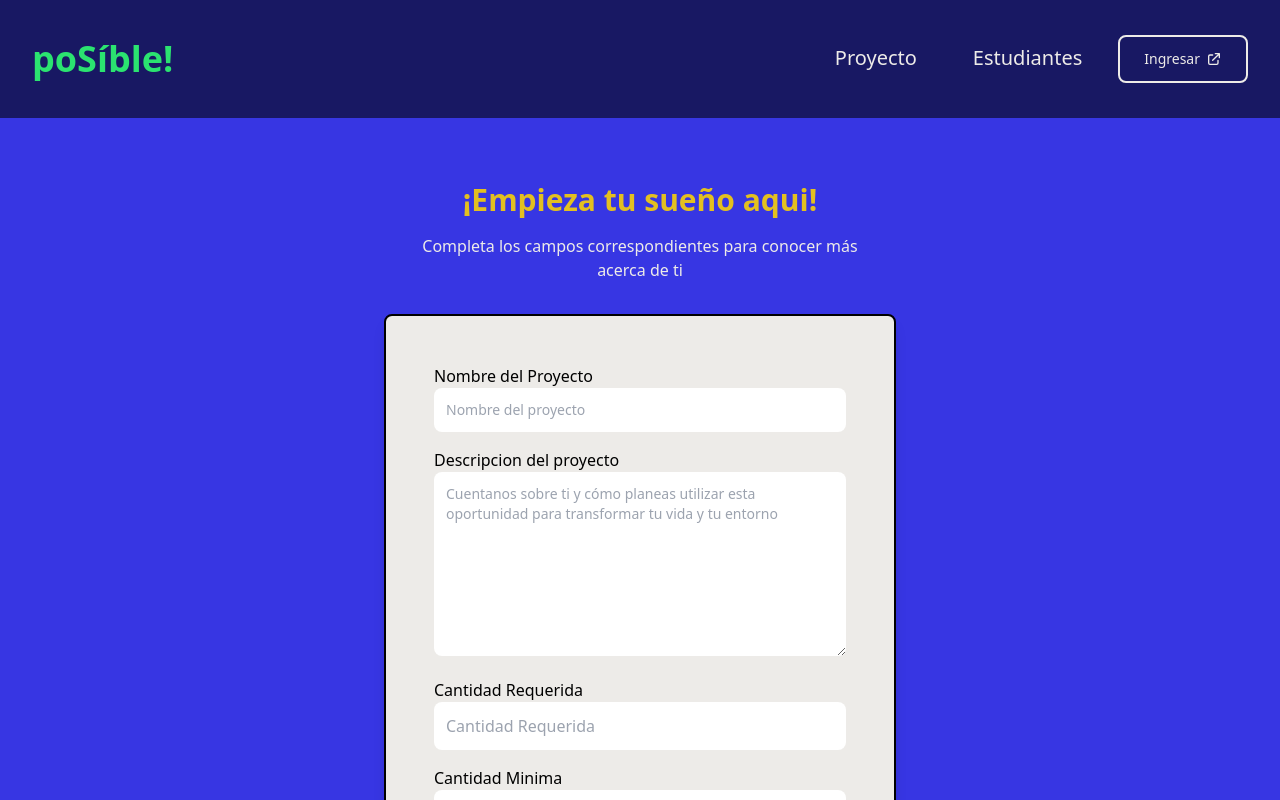
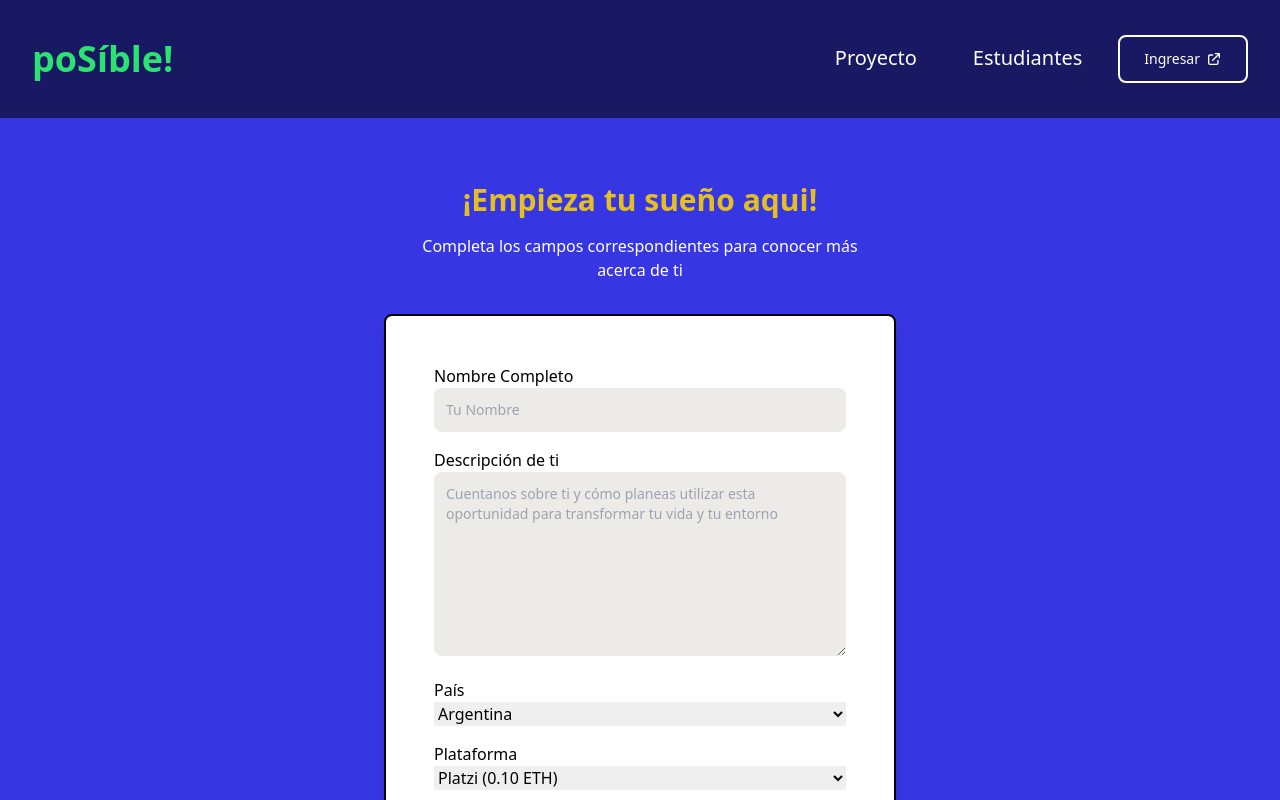
Before and after one commit to ricardoprato/poSIble, a React (Vite) app: page /form in a window 1280 px wide. Shown: the top 800 px of the page. Built offline with nearby package versions, Linux system fonts and the light colour scheme.

Commit message:
CHANGE: Estilos y estructura del form actualizada

```diff
--- a/src/components/FormComponent/index.jsx
+++ b/src/components/FormComponent/index.jsx
@@ -14,41 +14,68 @@ export const FormComponent = () => {
 
           <form action="" class="space-y-4">
             <div>
-            <label htmlFor="name">Nombre del Proyecto</label>
-            <input class="w-full p-3 text-sm border-gray-200 rounded-lg" placeholder="Nombre del proyecto" type="text" id="name" />
+              <label htmlFor="name">Nombre Completo</label>
+              <input class="w-full p-3 text-sm border-gray bg-lightGray rounded-lg" placeholder="Tu Nombre" type="text" id="name" />
             </div>
 
             <div>
-            <label htmlFor="message">Descripcion del proyecto</label>
+              <label htmlFor="message">Descripción de ti</label>
               <textarea
-              class="w-full p-3 text-sm border-gray-200 rounded-lg"
+                class="w-full p-3 text-sm border-gray bg-lightGray rounded-lg"
                 placeholder="Cuentanos sobre ti y cómo planeas utilizar esta oportunidad para transformar tu vida y tu entorno"
                 rows="8"
                 id="message"
               ></textarea>
             </div>
-
             <div>
-            <label htmlFor="name">Cantidad Requerida</label>
-            <input type="number" name="Cantidad" id="" aria-label='' placeholder='Cantidad Requerida' class='w-full p-3 border-gray-200 rounded-lg'/>
+              <label htmlFor="country">País</label>
+              <nav class="flex flex-col space-y-1">
+                <select name="platform" id="platform">
+                  <option value="Argentina">Argentina</option>
+                  <option value="Bolivia">Bolivia</option>
+                  <option value="Chile">Chile</option>
+                  <option value="Colombia">Colombia</option>
+                  <option value="Cuba">Cuba</option>
+                  <option value="CostaRica">Costa Rica</option>
+                  <option value="Ecuador">Ecuador</option>
+                  <option value="ElSalvador">El Salvador</option>
+                  <option value="Espana">España</option>
+                  <option value="Peru">Perú</option>
+                  <option value="Mexico">México</option>
+                  <option value="Venezuela">Venezuela</option>
+                </select>
+              </nav>
+            </div>
+            <div>
+              <label htmlFor="platform">Plataforma</label>
+              <nav class="flex flex-col space-y-1">
+                <select name="platform" id="platform">
+                  <option value="Platzi">Platzi (0.10 ETH)</option>
+                  <option value="CoderHouse">CoderHouse (0.06)</option>
+                  <option value="EDteam">EDteam (0.15 ETH)</option>
+                  <option value="Blockdemy">Blockdemy (0.05 ETH)</option>
+                  <option value="Crehana">Crehana (0.05 ETH)</option>
+                  <option value="CodigoFacilito">Código Facilito (0.03 ETH)</option>
+                </select>
+              </nav>
             </div>
 
-          <div>
+            {/* <div>
               <label htmlFor="name">Cantidad Minima</label>
-            <input type="number" name="Cantidad" id="" aria-label='' placeholder='Cantidad Mininima para donar' class='w-full p-3 border-gray-200 rounded-lg'/>
+              <input type="number" name="Cantidad" id="" aria-label='' placeholder='Cantidad Mininima para donar' class='w-full p-3 border-gray-200 rounded-lg' />
             </div>
 
             <div>
               <label htmlFor="name">Fecha Limite</label>
-            <input type="date" name="" id="" aria-label='' class='w-full p-3 border-gray-200 rounded-lg'/>
-          </div>
+              <input type="date" name="" id="" aria-label='' class='w-full p-3 border-gray-200 rounded-lg' />
+            </div> */}
 
             <div class="mt-4">
               <button
                 type="submit"
-              class="inline-flex items-center justify-center w-full px-5 py-3 text-white bg-black rounded-lg sm:w-auto"
+                class="inline-flex items-center justify-center w-full px-5 py-3 text-black bg-secondary border-2 border-black hover:bg-primary rounded-lg sm:w-auto"
               >
-              <span class="font-medium"> Send </span>
+                <span class="font-medium"> Enviar </span>
 
                 <svg
                   xmlns="http://www.w3.org/2000/svg"
--- a/tailwind.config.cjs
+++ b/tailwind.config.cjs
@@ -18,7 +18,8 @@ module.exports = {
       lightYellow: '#FBF07B',
       red: '#E3544D',
       alert: '#be3e82',
-      white: '#edebe8',
+      white: '#ffff',
+      lightGray: '#edebe8',
       black: '#000',
       lightDark: '#131516',
       gray: '#26231c'
```
Lines whose indentation alone changed are shown as unchanged.
